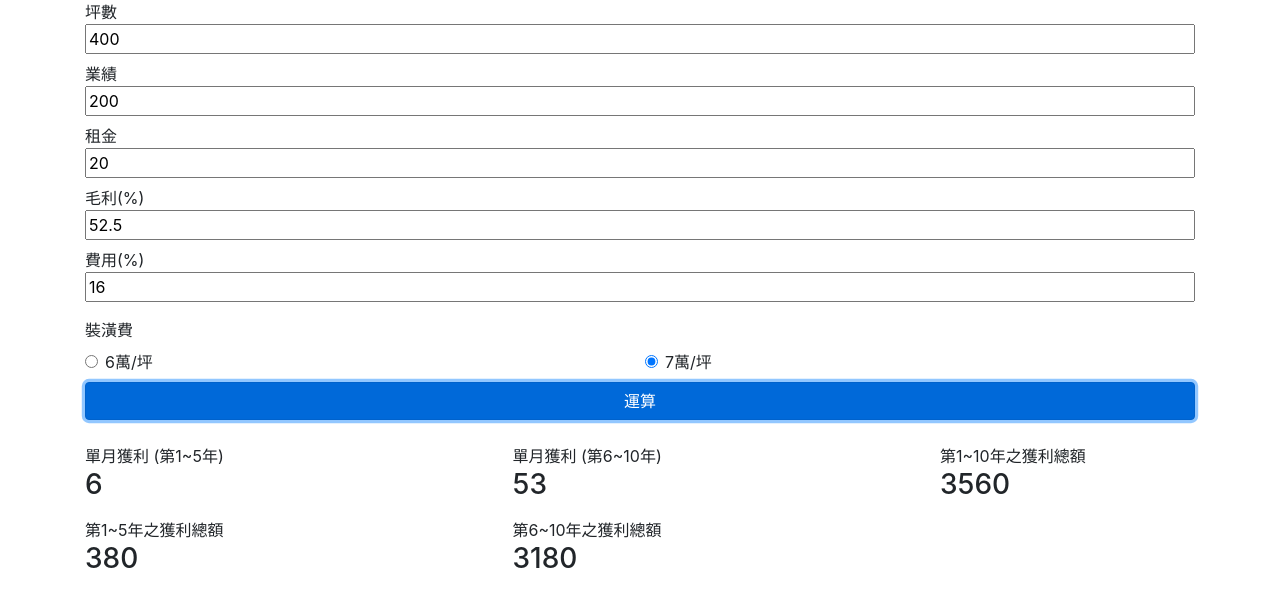
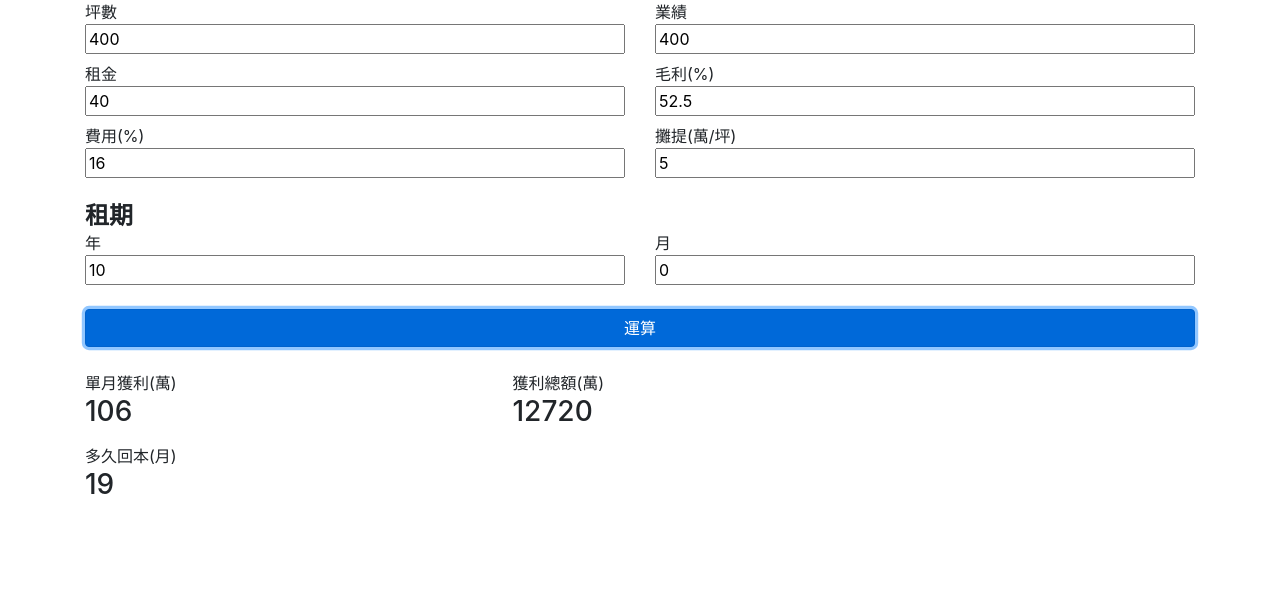
Before and after one commit to Net12345678/net_rent, a plain HTML site: page index.html in a window 1280 px wide. Both pictures are taken after a click on the button "運算". Drawn offline with nearby package versions, Linux system fonts and the light colour scheme.

Commit message:
租金程式2.0

```diff
--- a/all.js
+++ b/all.js
@@ -41,28 +41,21 @@ btn.addEventListener('click', (event)=>{
     let c = Number(GetId('c').value);   //租金
     let d = Number(GetId('d').value);   //毛利(%)
     let e = Number(GetId('e').value);   //費用(%)
-    let rad = document.querySelector('input[name="exampleRadios"]:checked').value;
-
+    let f = Number(GetId('f').value);   //攤提(萬)
+    let g = Number(GetId('g').value);   //租期(年)
+    let h = Number(GetId('h').value);   //租期(月)
 
     let request1 = GetId('request1');
     let request2 = GetId('request2');
     let request3 = GetId('request3');
-    let request4 = GetId('request4');
-    let request5 = GetId('request5');
 
-
-
-    let request_num1 = (b * (d / 100)) - ((rad * a) / 60) - (b * (e / 100)) - c;
-    let request_num2 = ((b * (d / 100)) - (b * (e / 100)) - c);
+    let request_num1 = ((b * (d / 100)) - (b * (e / 100)) - c);
     let request_num1_100 = Math.round(request_num1);
-    let request_num2_100 = Math.round(request_num2);
-    let request_num3 = Math.round(request_num1 * 60);
-    let request_num4 = Math.round(request_num2 * 60);
-    let request_num5 = Math.round(request_num2 * 60 + request_num3);
+    let month = g * 12 + h;
+    let request_num2 = Math.round(request_num1 * month);
+    let request_num3 = Math.round((f * a) / request_num1, 4);
 
     request1.textContent = request_num1_100;
-    request2.textContent = request_num2_100;
+    request2.textContent = request_num2;
     request3.textContent = request_num3;
-    request4.textContent = request_num4;
-    request5.textContent = request_num5;
 });
--- a/index.html
+++ b/index.html
@@ -5,51 +5,45 @@
     <meta http-equiv="X-UA-Compatible" content="IE=edge">
     <meta name="viewport" content="width=device-width, initial-scale=1.0">
     <link rel="stylesheet" href="https://cdn.jsdelivr.net/npm/bootstrap@4.6.0/dist/css/bootstrap.min.css" integrity="sha384-B0vP5xmATw1+K9KRQjQERJvTumQW0nPEzvF6L/Z6nronJ3oUOFUFpCjEUQouq2+l" crossorigin="anonymous">
-    <title>租金程式</title>
+    <title>租金程式2.0</title>
 </head>
 <body>
     <div class="container">
         <div class="row">
-            <div class="col-12 mb-2">
+            <div class="col-6 mb-2">
                 <label class="mb-0" for="a">坪數</label>
                 <input id="a" class="w-100" type="text" value="400">
             </div>
-            <div class="col-12 mb-2">
+            <div class="col-6 mb-2">
                 <label class="mb-0" for="b">業績</label>
-                <input id="b" class="w-100" type="text" value="200">
+                <input id="b" class="w-100" type="text" value="400">
             </div>
-            <div class="col-12 mb-2">
+            <div class="col-6 mb-2">
                 <label class="mb-0" for="c">租金</label>
-                <input id="c" class="w-100" type="text" value="20">
+                <input id="c" class="w-100" type="text" value="40">
             </div>
-            <div class="col-12 mb-2">
+            <div class="col-6 mb-2">
                 <label class="mb-0" for="d">毛利(%)</label>
                 <input id="d" class="w-100" type="text" value="52.5">
             </div>
-            <div class="col-12 mb-2">
+            <div class="col-6 mb-4">
                 <label class="mb-0" for="e">費用(%)</label>
                 <input id="e" class="w-100" type="text" value="16">
             </div>
-            <div class="col-12 my-2">
-                <label>裝潢費</label>
-                <div class="form-row">
-                    <div class="col-6">
-                        <div class="form-check">
-                            <input class="form-check-input" type="radio" name="exampleRadios" id="exampleRadios1" value="6">
-                            <label class="form-check-label" for="exampleRadios1">
-                                6萬/坪
-                            </label>
-                        </div>
-                    </div>
-                    <div class="col-6">
-                        <div class="form-check">
-                            <input class="form-check-input" type="radio" name="exampleRadios" id="exampleRadios2" value="7" checked>
-                            <label class="form-check-label" for="exampleRadios2">
-                                7萬/坪
-                            </label>
-                        </div>
-                    </div>
-                </div>
+            <div class="col-6 mb-4">
+                <label class="mb-0" for="f">攤提(萬/坪)</label>
+                <input id="f" class="w-100" type="text" value="5">
+            </div>
+            <div class="col-12">
+                <label class="mb-0 w-100 font-weight-bold h4" for="g">租期</label>
+            </div>
+            <div class="col-6 mb-4">
+                <label class="mb-0" for="g">年</label>
+                <input id="g" class="w-100" type="text" value="10">
+            </div>
+            <div class="col-6 mb-4">
+                <label class="mb-0" for="h">月</label>
+                <input id="h" class="w-100" type="text" value="0">
             </div>
             <div class="col-12 mb-4">
                 <button id="btn-return" type="button" class="btn btn-primary w-100">運算</button>
@@ -57,26 +51,18 @@
             <div class="col-lg-9">
                 <div class="row">
                     <div class="col-6 mb-2">
-                        <p class="mb-0">單月獲利 (第1~5年)</p>
+                        <p class="mb-0">單月獲利(萬)</p>
                         <h3 id="request1"></h3>
                     </div>
                     <div class="col-6 mb-2">
-                        <p class="mb-0">單月獲利 (第6~10年)</p>
+                        <p class="mb-0">獲利總額(萬)</p>
                         <h3 id="request2"></h3>
                     </div>
                     <div class="col-6 mb-2">
-                        <p class="mb-0">第1~5年之獲利總額</p>
+                        <p class="mb-0">多久回本(月)</p>
                         <h3 id="request3"></h3>
                     </div>
-                    <div class="col-6 mb-2">
-                        <p class="mb-0">第6~10年之獲利總額</p>
-                        <h3 id="request4"></h3>
-                    </div>
                 </div>
-            </div>
-            <div class="col-lg-3">
-                <p class="mb-0">第1~10年之獲利總額</p>
-                <h3 id="request5"></h3>
             </div>
         </div>
     </div>
```
